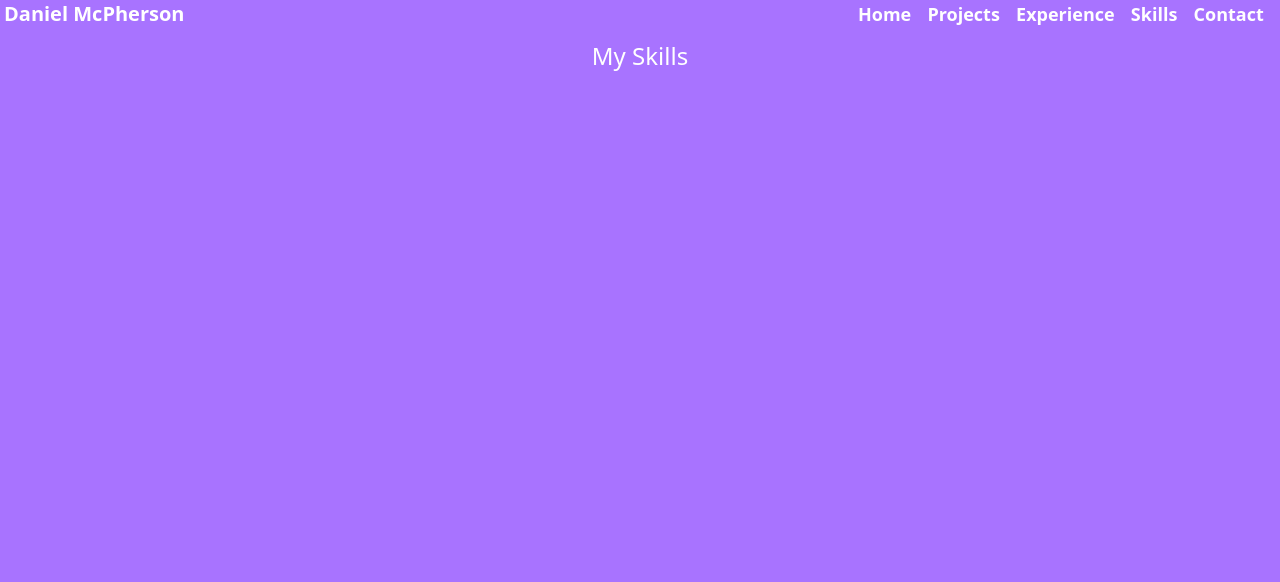
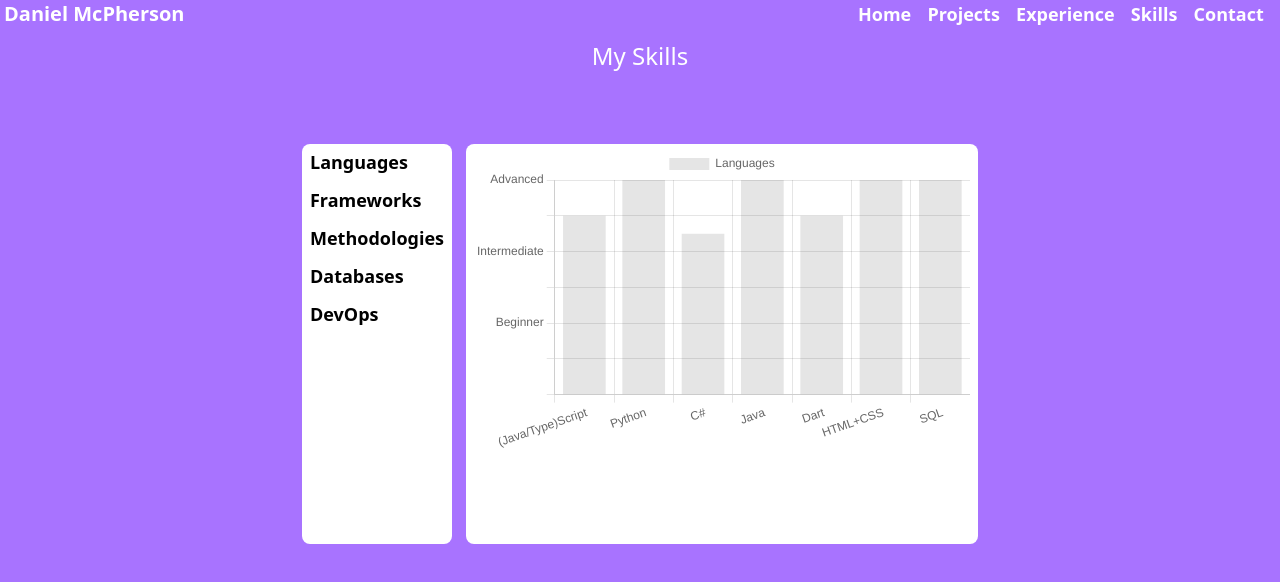
Before and after one commit to RangerVinven/Old-Old-Portfolio, a Next.js app: page /skills in a window 1280 px wide. Shown: the top 582 px of the page. Built offline with nearby package versions, Linux system fonts and the light colour scheme.

Commit message:
Added the BarChart and the Methodologies item

```diff
--- a/pages/skills.tsx
+++ b/pages/skills.tsx
@@ -2,13 +2,32 @@ import React from 'react'
 
 import Navbar from './components/Navbar'
 import PageTitle from './components/PageTitle'
+import BarChart from './components/BarChart'
 
 export default function skills() {
   return (
-    <div className="bg-purple min-h-screen">
+    <div className="bg-purple h-screen overflow-hidden">
         <Navbar />
         <PageTitle title="My Skills" />
 
+        <br />
+        <br />
+        <br />
+
+        <div className="flex justify-center h-full w-fulbg-red-500">
+            <div className="bg-white h-3/6 w-fit px-2 py-1 rounded-lg mr-3.5">
+                <h3 className="text-lg font-bold mb-2.5 hover:cursor-pointer">Languages</h3>
+                <h3 className="text-lg font-bold mb-2.5 hover:cursor-pointer">Frameworks</h3>
+                <h3 className="text-lg font-bold mb-2.5 hover:cursor-pointer">Methodologies</h3>
+                <h3 className="text-lg font-bold mb-2.5 hover:cursor-pointer">Databases</h3>
+                <h3 className="text-lg font-bold mb-1.5 hover:cursor-pointer">DevOps</h3>
+            </div>
+
+            <div className="bg-white h-3/6 w-2/5 px-2 py-1 rounded-lg">
+                <BarChart />
+            </div>
+
+        </div>
     </div>
   )
 }
```
